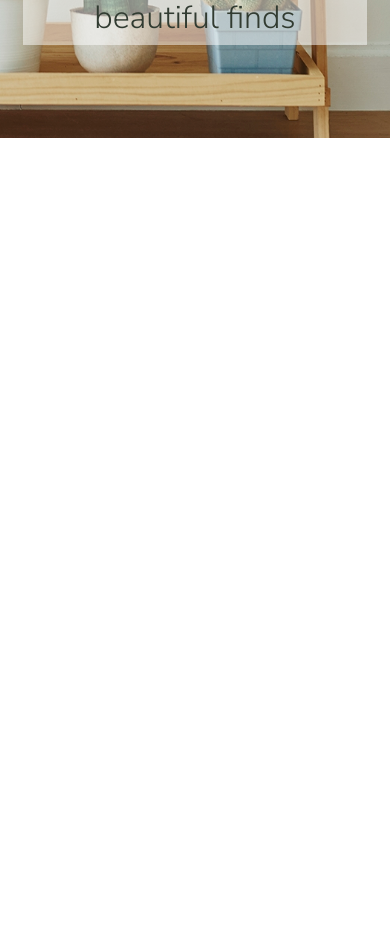
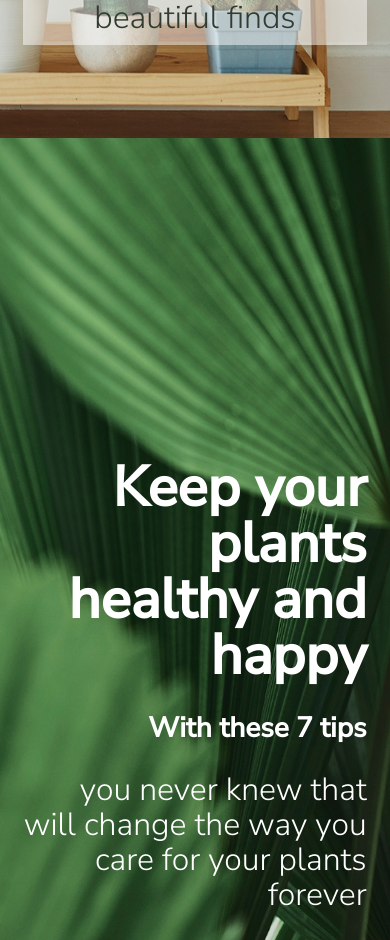
Before and after one commit to Subaru-Goto/cross-over-psd-plant, a React (Vite) app: page / in a window 390 px wide. Shown: the part 3380-4320 px from the top of the page. Before the commit the page ends 3518 px from the top, so only its background shows below. Built offline with nearby package versions, Linux system fonts and the light colour scheme; a web font is replaced by a local one.

Commit message:
adding tipps section

```diff
--- a/src/App.jsx
+++ b/src/App.jsx
@@ -4,6 +4,7 @@ import HeroSection from './components/HeroSection';
 import Agave from './components/Agave';
 import BestSeller from './components/BestSeller';
 import IndoorPlants from './components/IndoorPLants';
+import HealthyHappy from './components/HealthyHappy';
 
 function App() {
 
@@ -15,6 +16,7 @@ function App() {
       <Agave />
       <BestSeller />
       <IndoorPlants/>
+      <HealthyHappy/>
     </main>
   )
 }
--- /dev/null
+++ b/src/components/HealthyHappy.jsx
@@ -0,0 +1,17 @@
+import React from "react";
+import "../styles/healthy-happy.css";
+import "../index.css";
+
+const HealthyHappy = () => {
+  return (
+    <section id="healthy-happy" className="healthy-happy">
+      <div className="healthy-title">
+        <h2>Keep your plants healthy and happy</h2>
+        <h3>With these 7 tips</h3>
+        <p>you never knew that will change the way you care for your plants forever</p>
+      </div>
+    </section>
+  );
+};
+
+export default HealthyHappy;
--- a/src/components/Navigation.jsx
+++ b/src/components/Navigation.jsx
@@ -26,6 +26,9 @@ const Navigation = () => {
           <a href="#indoor-plants">
             <PiLeafLight /> Indoor Plants
           </a>
+          <a href="#healthy-happy">
+            <PiLeafLight /> Tipps
+          </a>
         </div>
       </nav>
     </>
--- /dev/null
+++ b/src/styles/healthy-happy.css
@@ -0,0 +1,63 @@
+@import url("https://fonts.googleapis.com/css2?family=Nunito+Sans:opsz,wght@6..12,300;6..12,500&display=swap");
+
+* {
+  padding: 0;
+  margin: 0;
+}
+
+.healthy-happy {
+  background-image: url("../assets/images/background-image_6.jpg");
+  background-size: cover;
+  background-position: right;
+  width: 100vw;
+  color: white;
+  font-family: "Nunito Sans", Verdana, sans-serif;
+}
+
+.healthy-title {
+    padding: 7% 6%;
+    height: 95vh;
+    font-size: 10px;
+    text-align: right;
+    display: flex;
+    flex-direction: column;
+    align-content: flex-end;
+    justify-content: flex-end;
+    gap: 30px;
+    margin-left: 40%;
+  }
+
+.healthy-happy {
+    font-size: 8em;
+    font-weight: 600;
+    line-height: 1;
+ }
+
+.healthy-happy h2 {
+    font-size: 8em;
+ }
+
+ .healthy-happy h3 {
+    font-size: 4em;
+ }
+
+ .healthy-happy p {
+    font-size: 2rem;
+    font-weight: 300;
+    line-height: 1.1;
+  }
+
+
+@media screen and (max-width: 1200px) {
+    .healthy-title {
+        font-size: 7px;
+    }
+}
+
+@media screen and (max-width: 600px) {
+    .healthy-title {
+        font-size: 7px;
+        margin-left: 0;
+    }
+
+}
```
